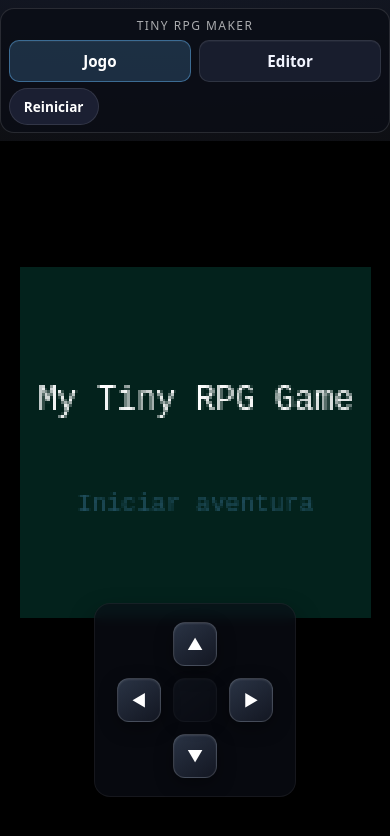
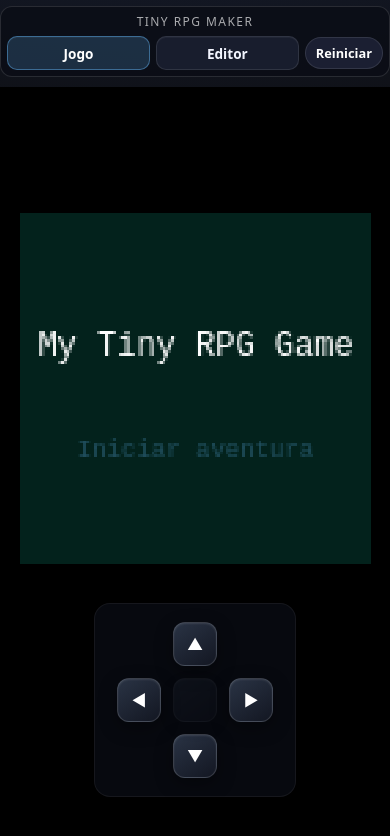
Before and after one commit to andredarcie/tiny-rpg-maker, a plain HTML site: page index.html in a window 390 px wide. Drawn offline with Linux system fonts and the light colour scheme.

Commit message:
Update styles.css

```diff
--- a/styles.css
+++ b/styles.css
@@ -140,6 +140,35 @@ main {
     background: rgba(100, 181, 246, 0.2);
     border-color: rgba(100, 181, 246, 0.45);
     color: #fff;
+}
+
+@media (max-width: 640px) {
+    .tabs {
+        gap: 6px;
+        padding: 6px;
+        border-radius: 12px;
+        margin: 6px auto 10px;
+    }
+
+    .tabs-title {
+        font-size: 0.75rem;
+    }
+
+    .tabs-links {
+        grid-template-columns: repeat(auto-fit, minmax(110px, 1fr));
+        gap: 6px;
+    }
+
+    .tab-button {
+        min-height: 34px;
+        padding: 6px 10px;
+        font-size: 0.85rem;
+    }
+
+    .tab-action-button {
+        padding: 6px 10px;
+        font-size: 0.8rem;
+    }
 }
 
 .tab-button:focus-visible {
```
